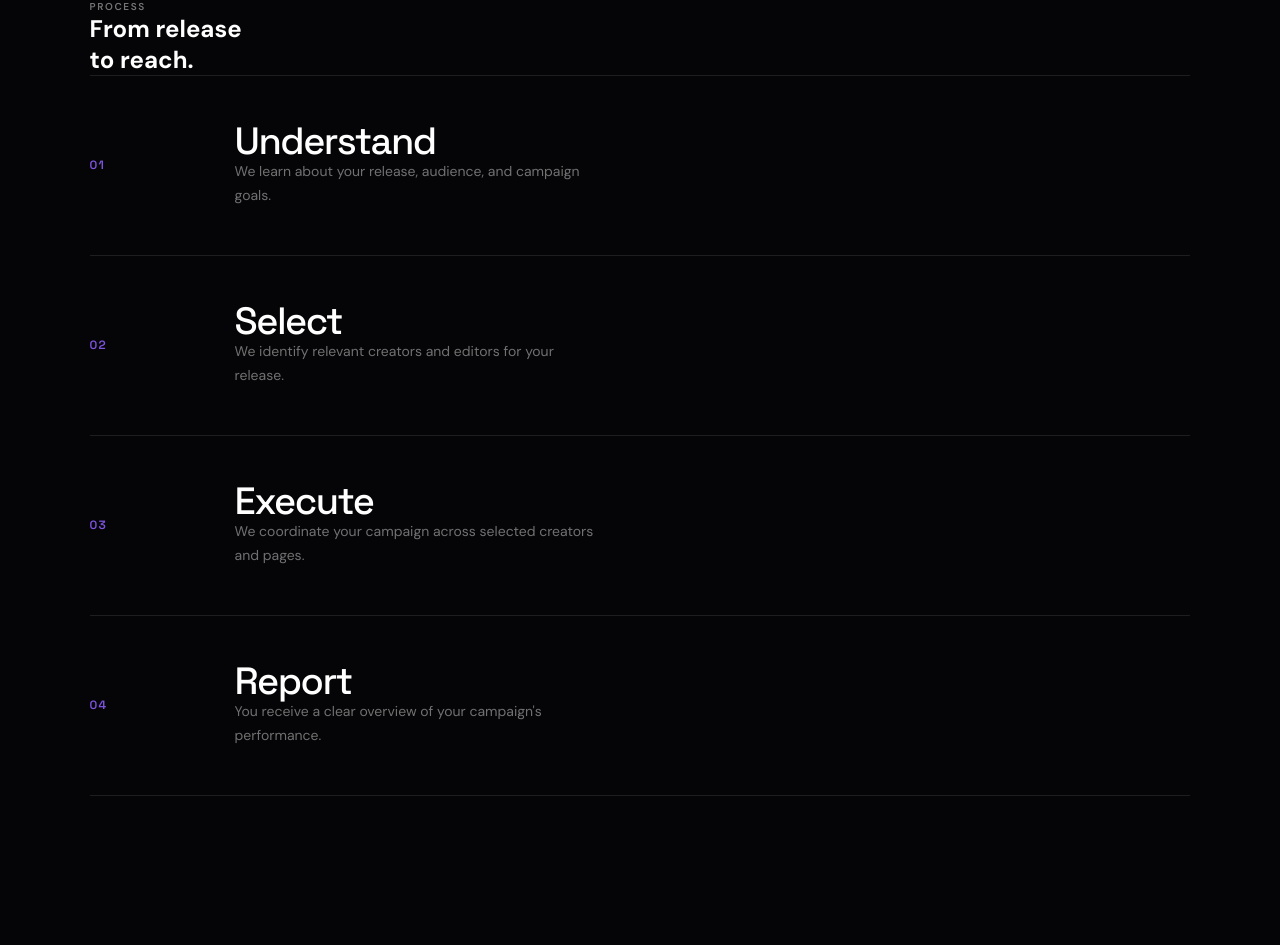
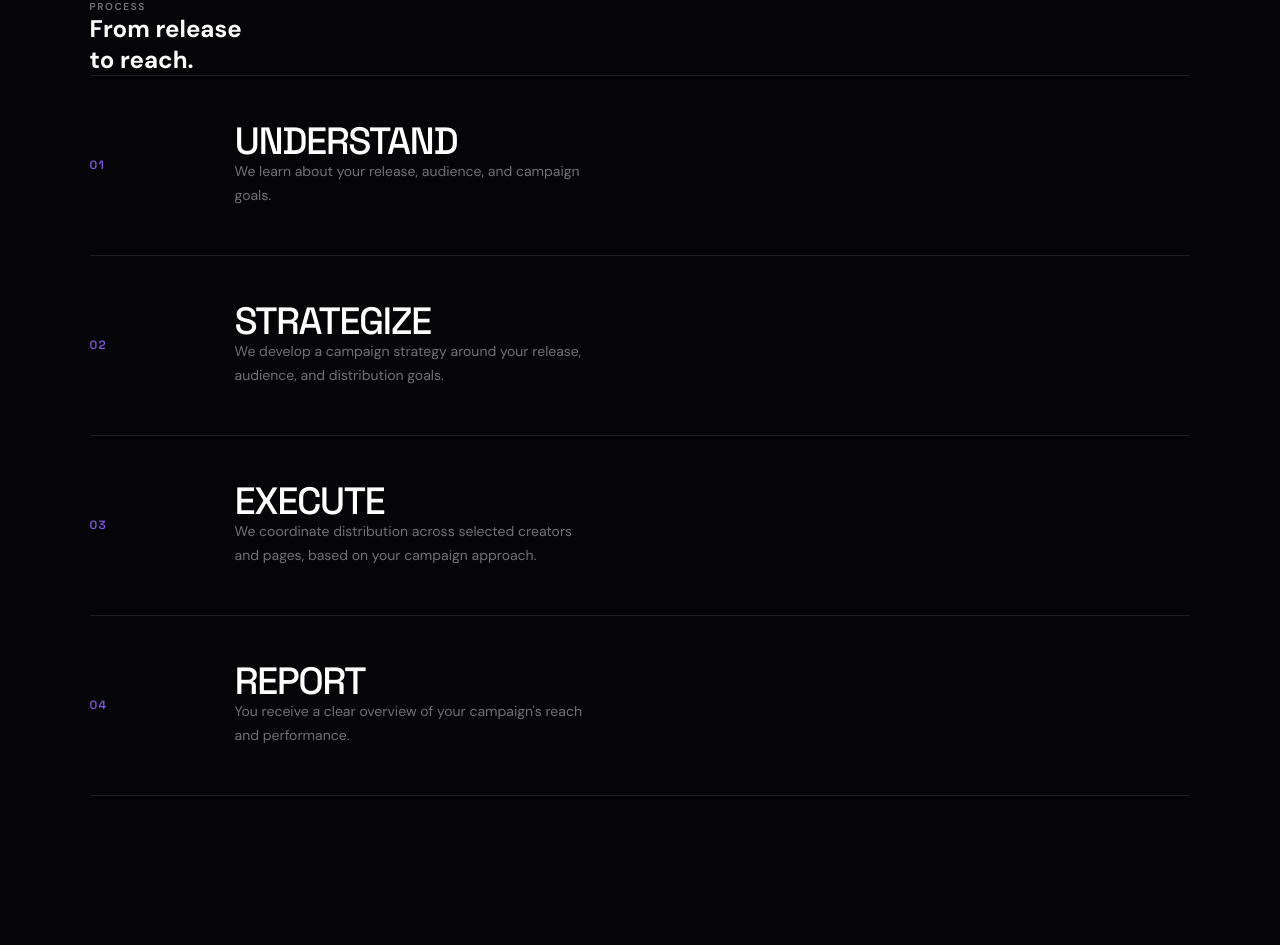
Before and after one commit to rushisav10-web/7arcmedia-portfolio, a React (Vite) app: page / in a window 1280 px wide. Shown: the part 4220-5165 px from the top of the page. Built offline with nearby package versions, Linux system fonts and the light colour scheme.

Commit message:
Update process section content

```diff
--- a/src/App.jsx
+++ b/src/App.jsx
@@ -1,4 +1,3 @@
-
 import { useRef, useState } from "react";
 import { motion, AnimatePresence } from "framer-motion";
 import {
@@ -319,10 +318,12 @@ function App() {
             <span>Campaigns</span>
             <strong>Built for TikTok</strong>
           </div>
+
           <div className="hero-card hero-card-two">
             <span>Creators</span>
             <strong>Selected for your release</strong>
           </div>
+
           <div className="hero-card hero-card-three">
             <span>Distribution</span>
             <strong>Managed from start to finish</strong>
@@ -508,8 +509,7 @@ function App() {
           </motion.div>
         </div>
       </motion.section>
-
-      {/* SONGS WE'VE WORKED ON */}
+            {/* SONGS WE'VE WORKED ON */}
       <section id="songs" className="songs-section">
         <div className="songs-inner">
           <motion.div
@@ -630,7 +630,7 @@ function App() {
             >
               <span className="process-number">01</span>
               <div>
-                <h3>Understand</h3>
+                <h3>UNDERSTAND</h3>
                 <p>
                   We learn about your release, audience, and campaign goals.
                 </p>
@@ -646,9 +646,10 @@ function App() {
             >
               <span className="process-number">02</span>
               <div>
-                <h3>Select</h3>
+                <h3>STRATEGIZE</h3>
                 <p>
-                  We identify relevant creators and editors for your release.
+                  We develop a campaign strategy around your release,
+                  audience, and distribution goals.
                 </p>
               </div>
             </motion.div>
@@ -662,10 +663,10 @@ function App() {
             >
               <span className="process-number">03</span>
               <div>
-                <h3>Execute</h3>
+                <h3>EXECUTE</h3>
                 <p>
-                  We coordinate your campaign across selected creators and
-                  pages.
+                  We coordinate distribution across selected creators and
+                  pages, based on your campaign approach.
                 </p>
               </div>
             </motion.div>
@@ -679,9 +680,10 @@ function App() {
             >
               <span className="process-number">04</span>
               <div>
-                <h3>Report</h3>
+                <h3>REPORT</h3>
                 <p>
-                  You receive a clear overview of your campaign's performance.
+                  You receive a clear overview of your campaign's reach and
+                  performance.
                 </p>
               </div>
             </motion.div>
```
